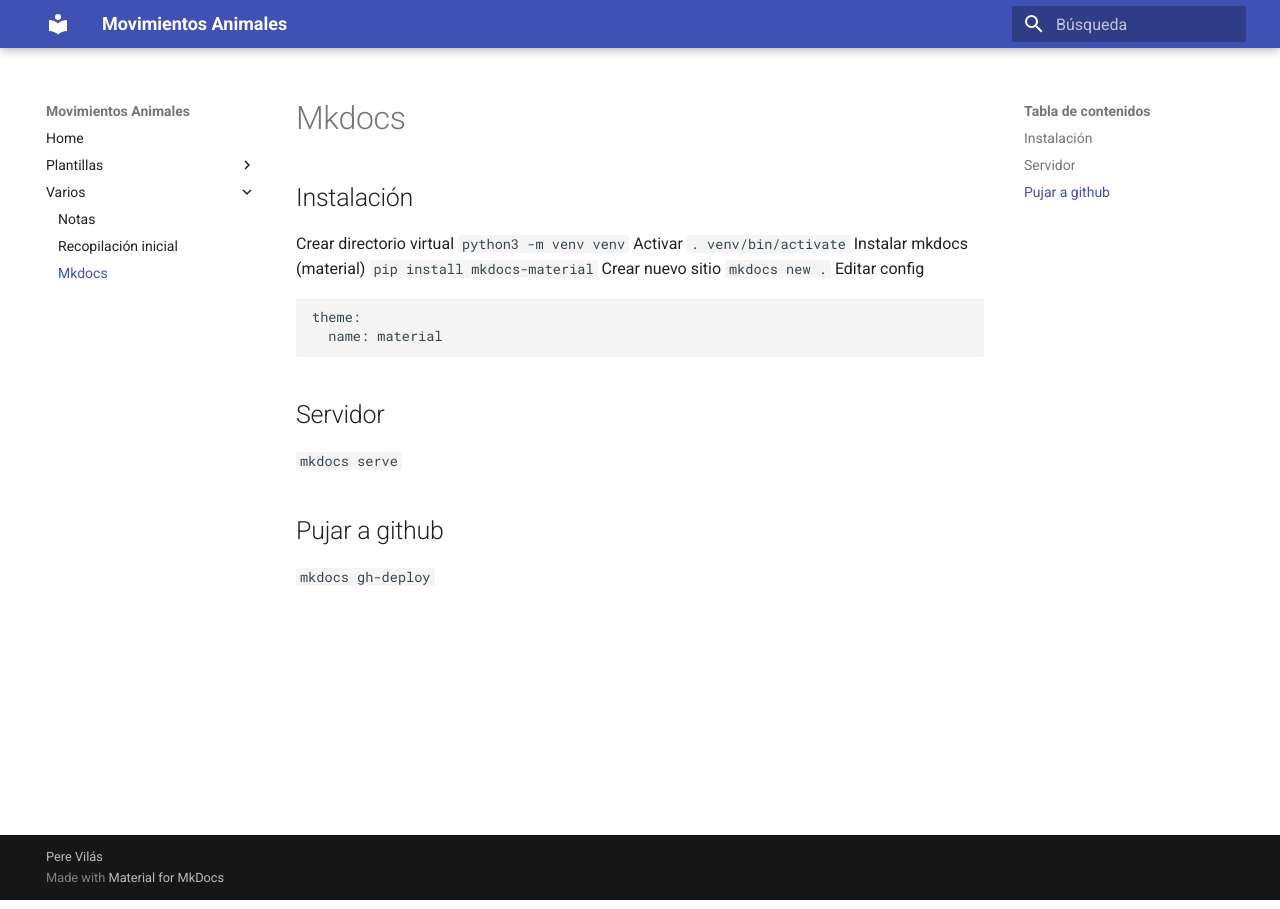
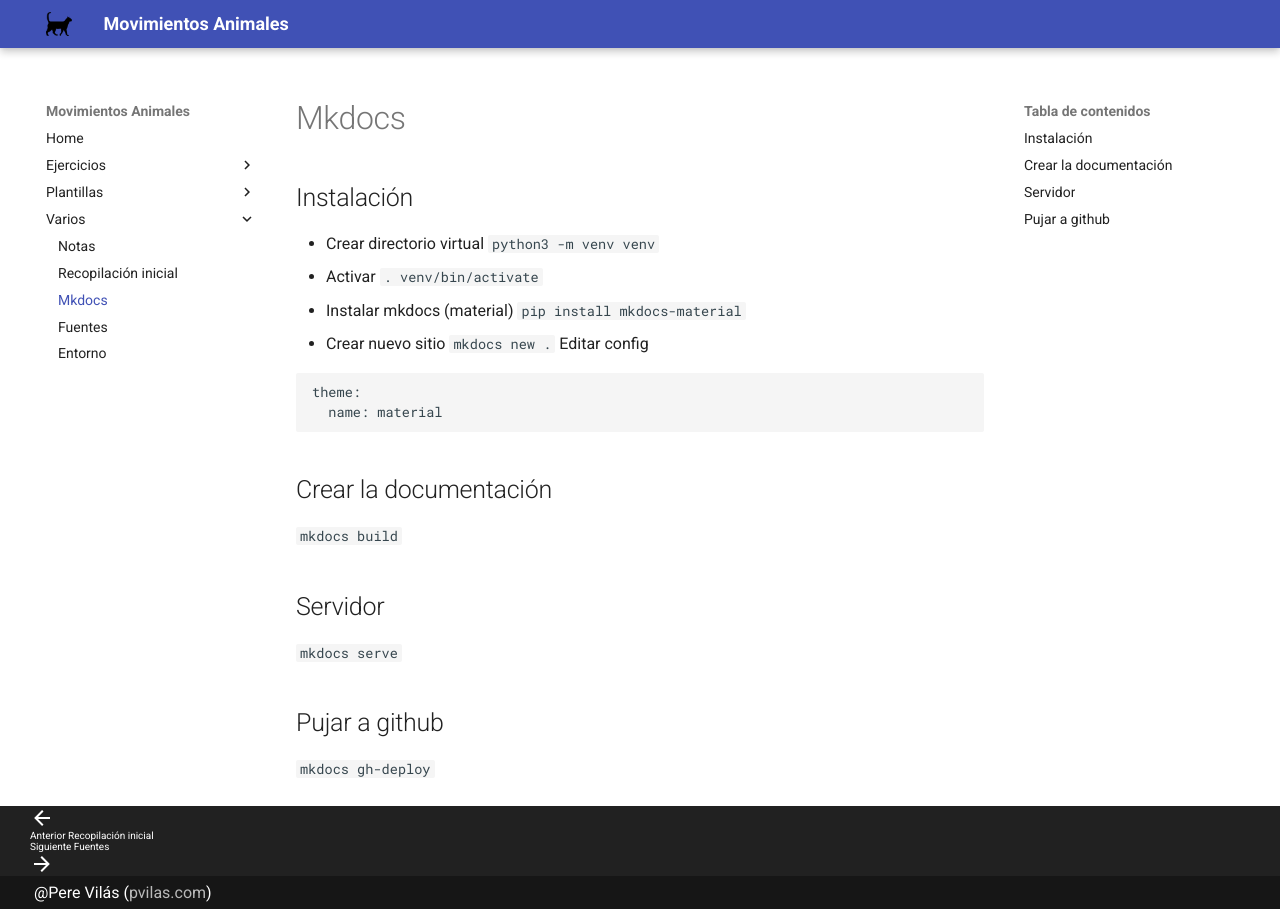
Before and after one commit to pvilas/animal-movements, an MkDocs documentation site: the page built from docs/varios/mkdocs.md, in a window 1280 px wide. Built offline with MkDocs 1.6.1 and Material for MkDocs 9.7.7, drawn with Linux system fonts in a browser that asks for light colours; old or Windows-style settings are respelled for this version of MkDocs.

Commit message:
primer exercici

````diff
--- a/docs/varios/mkdocs.md
+++ b/docs/varios/mkdocs.md
@@ -2,15 +2,19 @@
 
 ## Instalación
 
-Crear directorio virtual `python3 -m venv venv`
-Activar `. venv/bin/activate`
-Instalar mkdocs (material) `pip install mkdocs-material`
-Crear nuevo sitio `mkdocs new .`
+* Crear directorio virtual `python3 -m venv venv`
+* Activar `. venv/bin/activate`
+* Instalar mkdocs (material) `pip install mkdocs-material`
+* Crear nuevo sitio `mkdocs new .`
 Editar config
 ```
 theme:
   name: material
 ```
+
+## Crear la documentación
+
+`mkdocs build`
 
 ## Servidor
 
--- a/mkdocs.yml
+++ b/mkdocs.yml
@@ -7,11 +7,27 @@
 theme:
     name: material
     language: es
-pages:
+    custom_dir: overrides
+    logo: img/logo.png
+plugins:
+  - macros
+video:
+    width: 640
+    height: 360
+copyright: '@Pere Vilás (<a href="http://pvilas.com" target="_blank">pvilas.com</a>)'
+extra:
+  unit:
+    price: 12.50
+nav:
 - Home : 'index.md'
+- Ejercicios:
+    - 'El chimpancé': 'ejercicios/chimpance.md'
+
 - Plantillas:
     - 'Plantilla de ejercicio': 'plantillas/ejercicio.md'
 - Varios:
     - 'Notas': 'varios/notas.md'
     - 'Recopilación inicial': 'varios/recopilacion.md'
     - 'Mkdocs': 'varios/mkdocs.md'
+    - 'Fuentes': 'varios/fuentes.md'
+    - 'Entorno': 'varios/variables.md'
--- /dev/null
+++ b/overrides/partials/footer.html
@@ -0,0 +1,54 @@
+{#-
+    This file was automatically generated - do not edit
+  -#}
+  {% import "partials/language.html" as lang with context %}
+  <footer class="md-footer">
+    {% if page.previous_page or page.next_page %}
+      <div class="md-footer-nav">
+        <nav class="md-footer-nav__inner md-grid" aria-label="{{ lang.t('footer.title') }}">
+          {% if page.previous_page %}
+            <a href="{{ page.previous_page.url | url }}" title="{{ page.previous_page.title | striptags }}" class="md-footer-nav__link md-footer-nav__link--prev" rel="prev">
+              <div class="md-footer-nav__button md-icon">
+                {% include ".icons/material/arrow-left.svg" %}
+              </div>
+              <div class="md-footer-nav__title">
+                <div class="md-ellipsis">
+                  <span class="md-footer-nav__direction">
+                    {{ lang.t("footer.previous") }}
+                  </span>
+                  {{ page.previous_page.title }}
+                </div>
+              </div>
+            </a>
+          {% endif %}
+          {% if page.next_page %}
+            <a href="{{ page.next_page.url | url }}" title="{{ page.next_page.title | striptags }}" class="md-footer-nav__link md-footer-nav__link--next" rel="next">
+              <div class="md-footer-nav__title">
+                <div class="md-ellipsis">
+                  <span class="md-footer-nav__direction">
+                    {{ lang.t("footer.next") }}
+                  </span>
+                  {{ page.next_page.title }}
+                </div>
+              </div>
+              <div class="md-footer-nav__button md-icon">
+                {% include ".icons/material/arrow-right.svg" %}
+              </div>
+            </a>
+          {% endif %}
+        </nav>
+      </div>
+    {% endif %}
+    <div class="md-footer-meta md-typeset">
+      <div class="md-footer-meta__inner md-grid">
+        <div class="md-footer-copyright">
+          {% if config.copyright %}
+            <div class="md-footer-copyright__highlight">
+              {{ config.copyright }}
+            </div>
+          {% endif %}
+        </div>
+        {% include "partials/social.html" %}
+      </div>
+    </div>
+  </footer>
````
Also changed, not shown: docs/ejercicios/chimpance.md (added, +38 -0 lines), docs/fuentes.md (deleted, +0 -17 lines), docs/index.md (+98 -12 lines), docs/plantillas/ejercicio.md (+5 -5 lines), docs/varios/fuentes.md (added, +21 -0 lines), docs/varios/recopilacion.md (+5 -1 lines), docs/varios/variables.md (added, +2 -0 lines), docs/img/logo.png (added), 2 other files.
